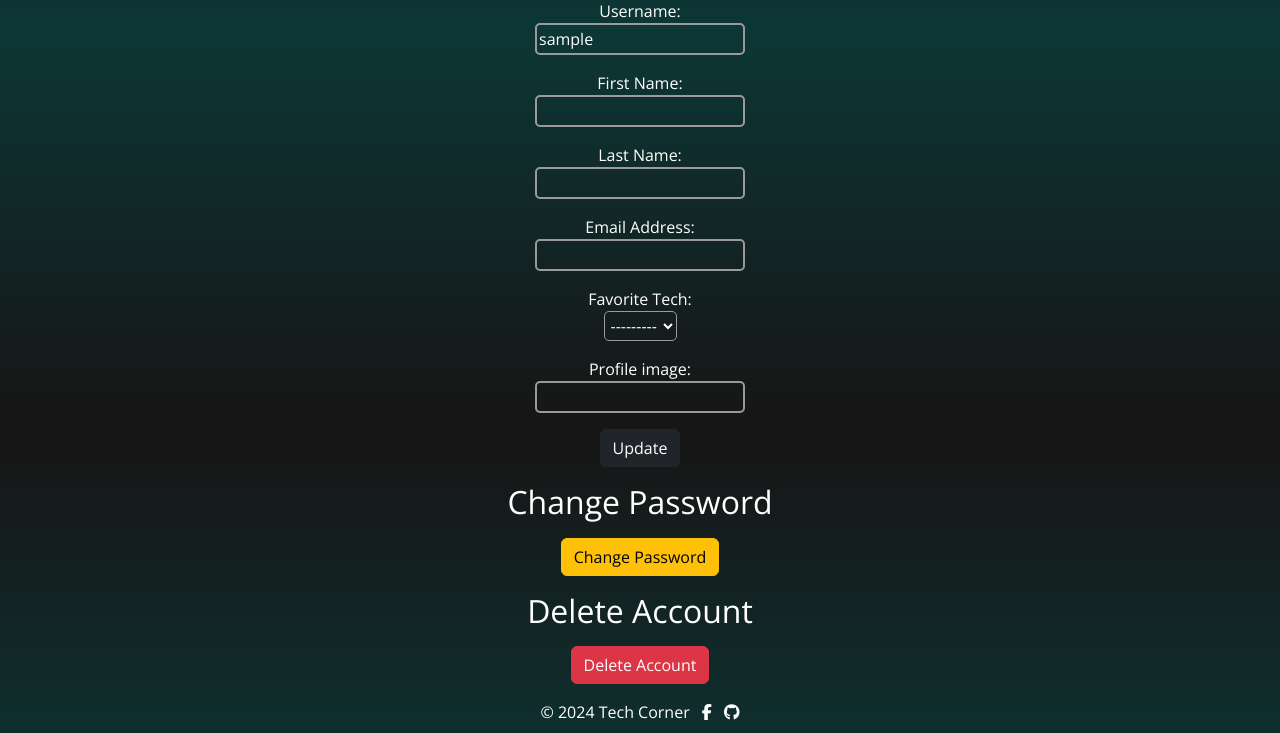
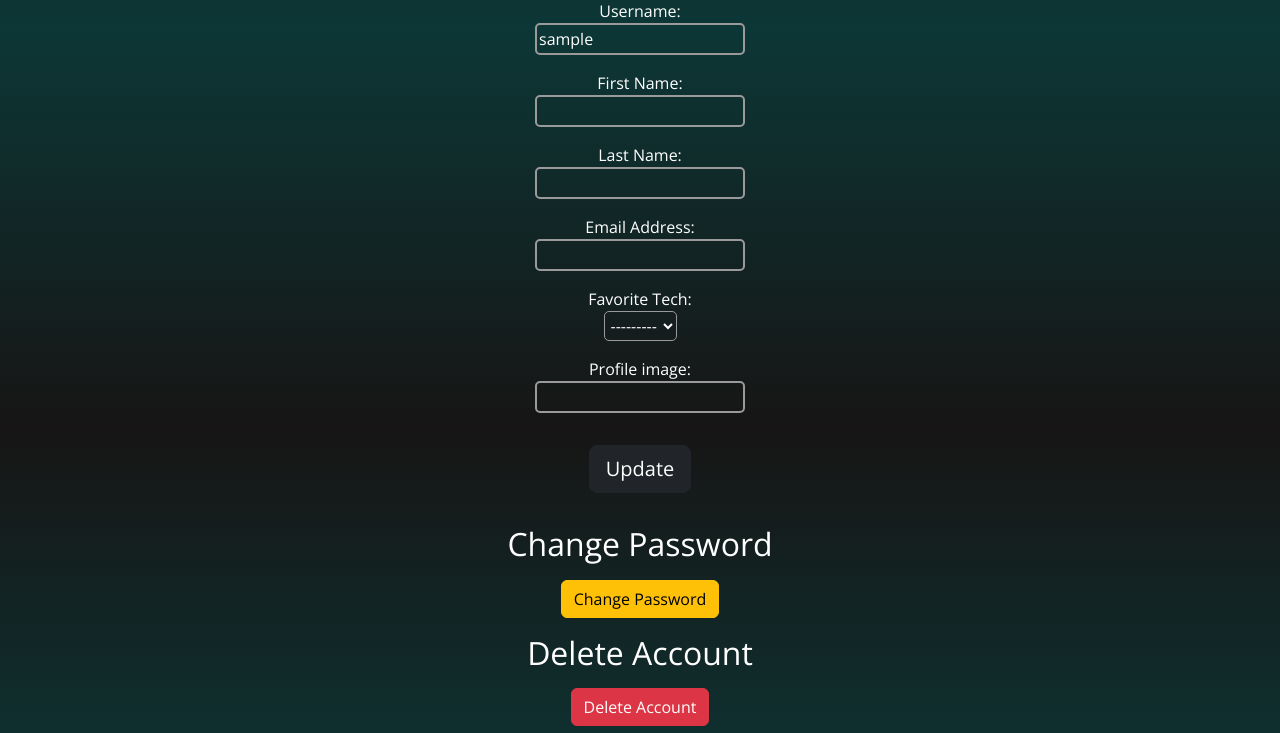
Before and after one commit to j0hanz/tech-corner-website, a Django app: page /userprofile/edit-profile/ in a window 1280 px wide. Shown: the part 372-1105 px from the top of the page. Run offline with Django 4.2, Linux system fonts and the light colour scheme; the visitor is signed in with stand-in values (Sample User, id 1); data comes from the database, SQL or seed files in the repository.

Commit message:
sized update button bigger

```diff
--- a/userprofile/templates/userprofile/edit_profile.html
+++ b/userprofile/templates/userprofile/edit_profile.html
@@ -11,7 +11,7 @@
       {% csrf_token %}
       {{ user_form.as_p }}
       {{ profile_form.as_p }}
-      <button type="submit" class="btn btn-dark">Update</button>
+      <button type="submit" class="btn btn-dark btn-lg mb-3 mt-3">Update</button>
     </form>
     <h2 class="mt-3 mb-3">Change Password</h2>
     <a href="{% url 'account_change_password' %}" class="btn btn-warning">Change Password</a>
```
